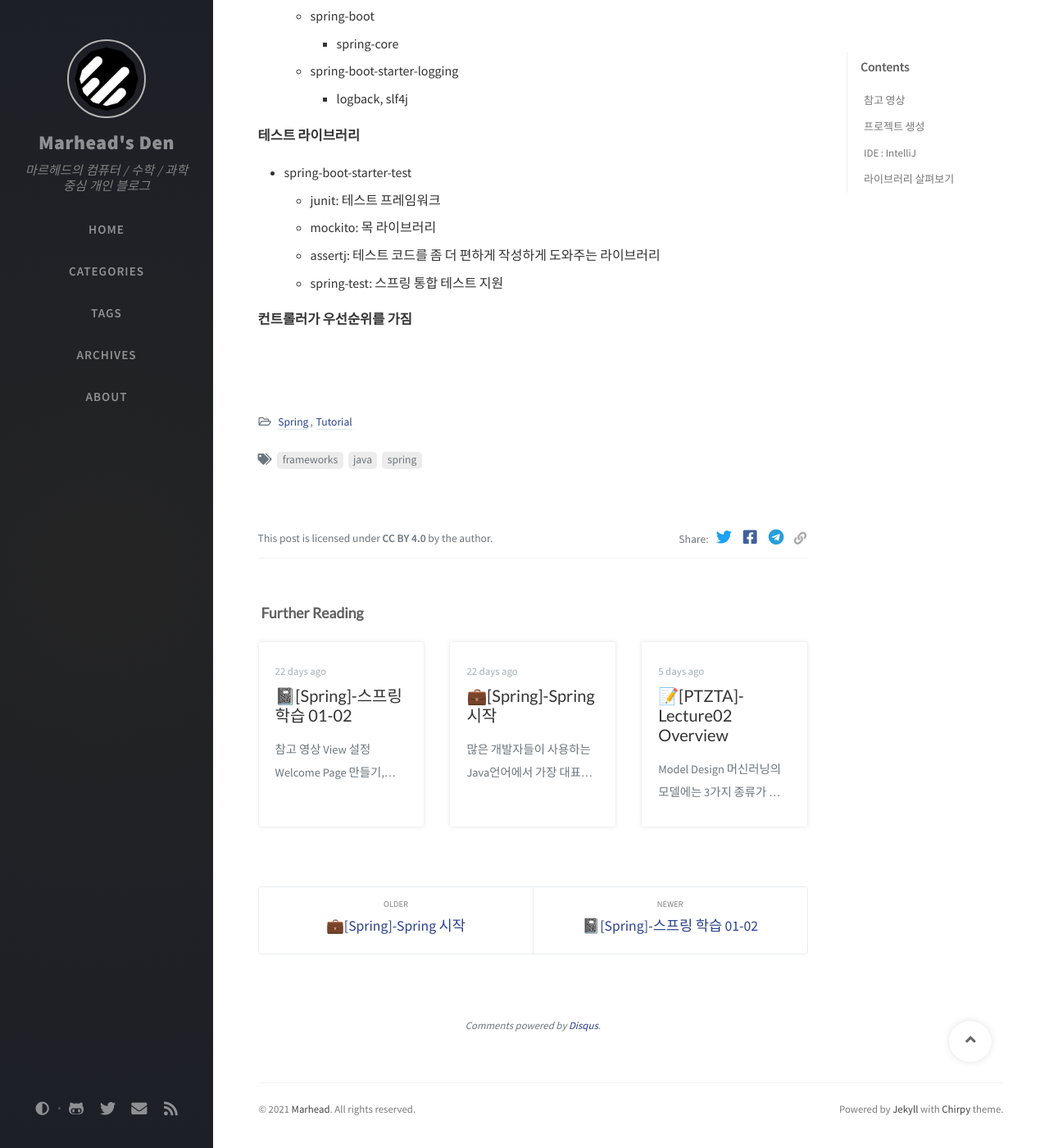
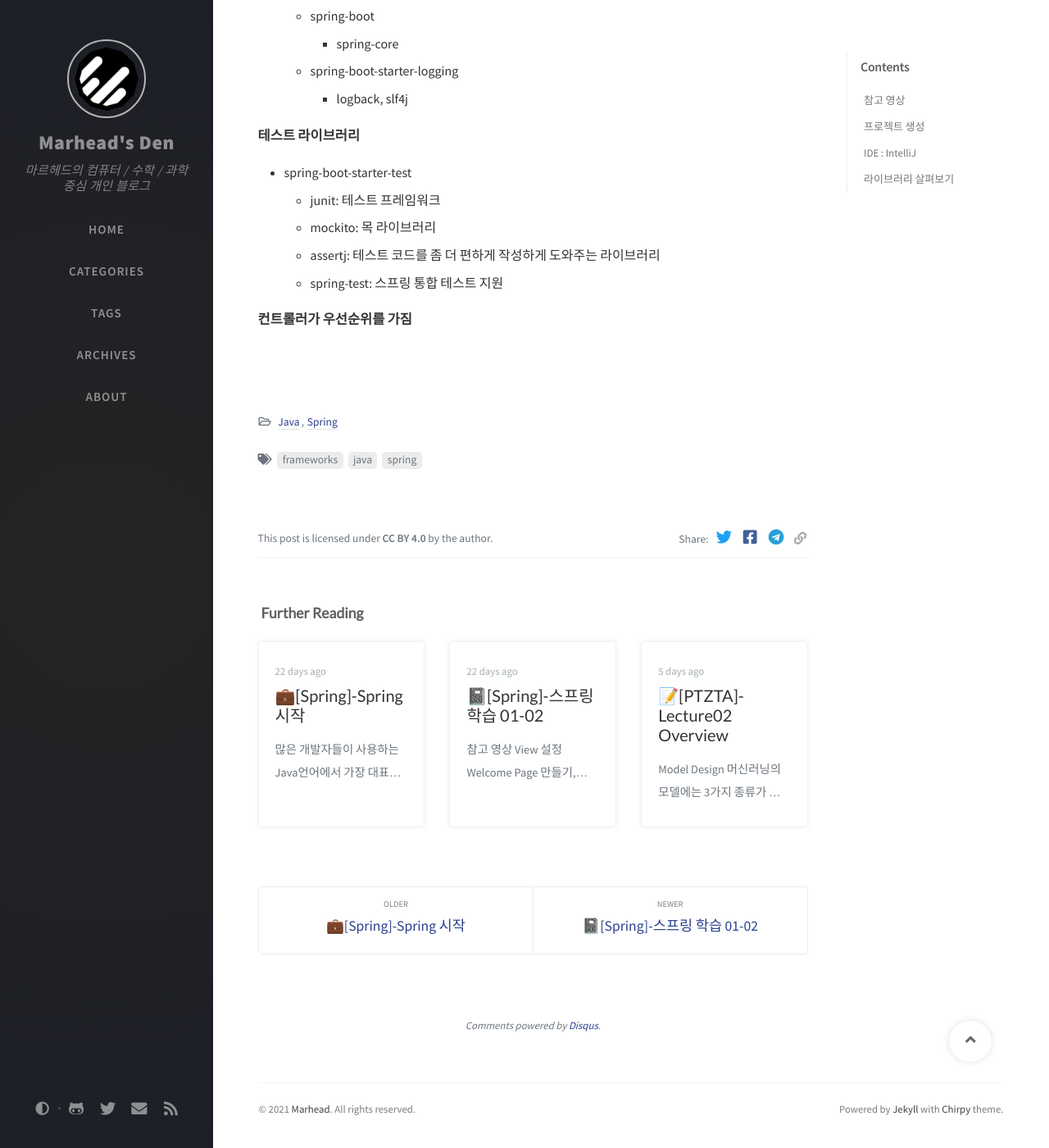
Before and after one commit to Marhead/Marhead.github.io, a Jekyll site: the page built from _posts/2021-02-03-springsection1_1.md, in a window 1280 px wide and 1400 px high, scrolled down 2525 px. Shown: the whole window at 82% size. Built offline with Jekyll 4.4.1, drawn with Linux system fonts in a browser that asks for light colours; nearby versions of some CDN libraries; comment, search, counter and statistics services are not loaded.

Commit message:
category resetting

```diff
--- a/_posts/2021-02-03-springsection1_1.md
+++ b/_posts/2021-02-03-springsection1_1.md
@@ -3,8 +3,8 @@ title: "📓[Spring]-스프링 학습 01-01"
 excerpt: "인프런 김영한 강사 자바 스프링 강의 section 1 전반부"
 
 categories:
+    - Java
     - Spring
-    - Tutorial
 tags:
     - frameworks
     - java
```
Also changed, not shown: _posts/2021-02-02-javaspringstart.md (+1 -0 lines), _posts/2021-02-03-springsection1_2.md (+1 -1 lines).
